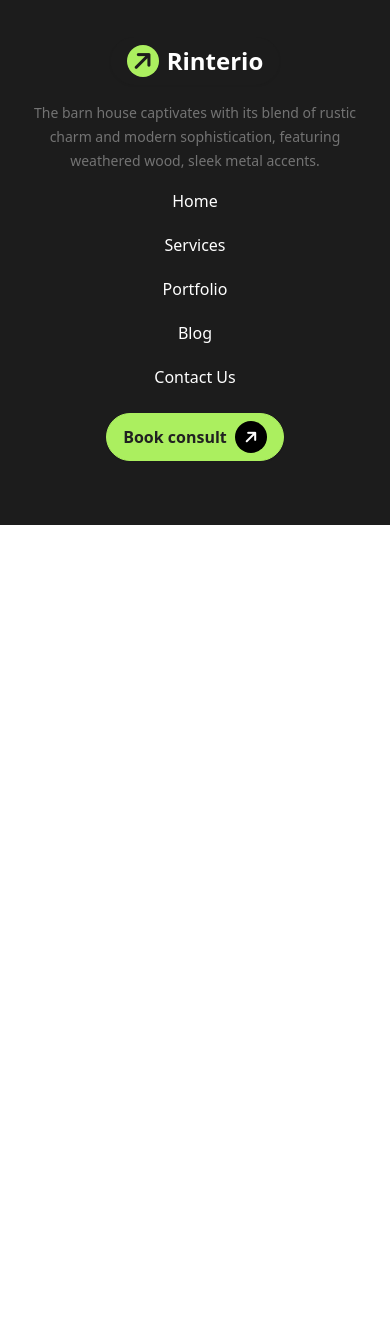
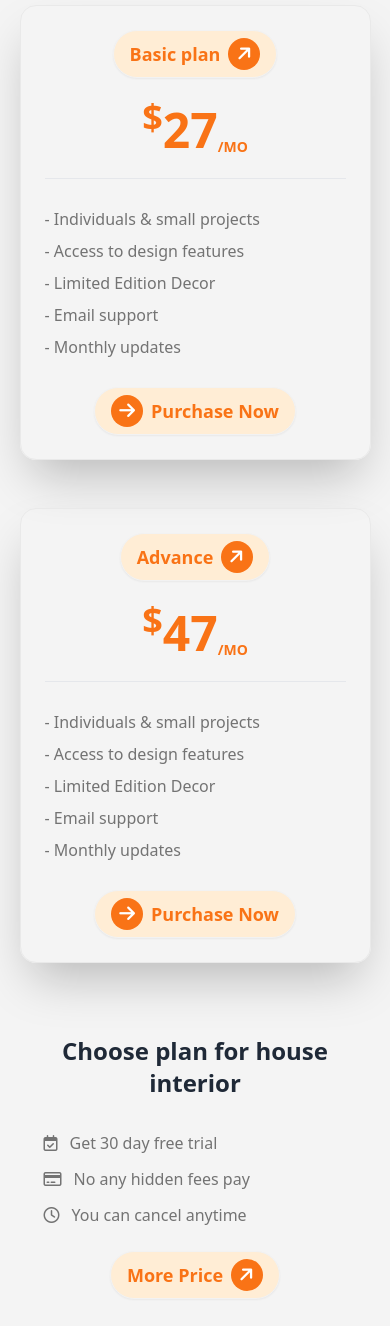
Before and after one commit to Ai-codemaster/Assignment-3, a plain HTML site: page index.html in a window 390 px wide. Shown: the part 7900-9226 px from the top of the page. Before the commit the page ends 8425 px from the top, so only its background shows below. Drawn offline with nearby package versions, Linux system fonts and the light colour scheme.

Commit message:
complete Choose plan for house interior extra section for chellange part and responsive for mobile, tablet and Others device

```diff
--- a/index.html
+++ b/index.html
@@ -696,13 +696,95 @@
 
       <!-- Choose plan for house interior -->
 
-      <section></section>
+      <section>
+        <div class="container mx-auto px-[5%] py-8 sm:py-12 sm:relative">
+          <div class="grid grid-cols-1 sm:grid-cols-2 lg:grid-cols-3 gap-12 sm:gap-8">
+
+            <!-- div-1 -->
+
+            <div class="p-6 border border-[--btn-border] rounded-2xl shadow-2xl text-center">
+              <h3 class="btn bg-orange-100 font-bold text-lg rounded-full text-orange-500 mb-7">Basic plan
+                <span
+                class="w-8 h-8 rounded-full bg-orange-500 flex items-center justify-center"
+                ><i
+                  class="fa-solid fa-arrow-right hover:rotate-[315deg] ease-out duration-[.5s] -rotate-45 text-white"
+                ></i
+              ></span></h3>
+              <h2 class="text-orange-500 font-bold text-5xl mb-6"><sup>$</sup>27<sub class="text-sm">/MO</sub></h2>
+              <hr class="bg-[--btn-border] mb-6">
+              <ul class="text-left leading-8 font-medium text-[--text-light] mb-6">
+                <li>- Individuals & small projects</li>
+                <li>- Access to design features</li>
+                <li>- Limited Edition Decor</li>
+                <li>- Email support</li>
+                <li>- Monthly updates</li>
+              </ul>
+              <button class="btn bg-orange-100 rounded-full text-lg font-bold text-orange-500">
+                <span
+                class="w-8 h-8 rounded-full bg-orange-500 flex items-center justify-center"
+                ><i
+                  class="fa-solid fa-arrow-right hover:rotate-[360deg] ease-out duration-[.5s] text-white"
+                ></i
+              ></span> Purchase Now</button>
+            </div>
+
+            <!-- div-2 -->
+
+            <div class="p-6 border border-[--btn-border] rounded-2xl shadow-2xl text-center">
+              <h3 class="btn bg-orange-100 font-bold text-lg rounded-full text-orange-500 mb-7">Advance
+                <span
+                class="w-8 h-8 rounded-full bg-orange-500 flex items-center justify-center"
+                ><i
+                  class="fa-solid fa-arrow-right hover:rotate-[315deg] ease-out duration-[.5s] -rotate-45 text-white"
+                ></i
+              ></span></h3>
+              <h2 class="text-orange-500 font-bold text-5xl mb-6"><sup>$</sup>47<sub class="text-sm">/MO</sub></h2>
+              <hr class="bg-[--btn-border] mb-6">
+              <ul class="text-left leading-8 font-medium text-[--text-light] mb-6">
+                <li>- Individuals & small projects</li>
+                <li>- Access to design features</li>
+                <li>- Limited Edition Decor</li>
+                <li>- Email support</li>
+                <li>- Monthly updates</li>
+              </ul>
+              <button class="btn bg-orange-100 rounded-full text-lg font-bold text-orange-500">
+                <span
+                class="w-8 h-8 rounded-full bg-orange-500 flex items-center justify-center"
+                ><i
+                  class="fa-solid fa-arrow-right hover:rotate-[360deg] ease-out duration-[.5s] text-white"
+                ></i
+              ></span> Purchase Now</button>
+            </div>
+
+            <!-- div-3 -->
+
+            <div class="p-6 text-center sm:col-span-2 lg:col-span-1">
+              <h1 class="text-[text-primary] text-2xl sm:text-3xl font-extrabold mb-8">Choose plan for house interior</h1>
+              <span class="block text-left sm:pl-12 lg:pl-4 font-medium text-[--text-light] text-base mb-3"><i class="pr-3 fa-regular fa-calendar-check"></i>Get 30 day free trial</span>
+              <span class="block text-left sm:pl-12 lg:pl-4 font-medium text-[--text-light] text-base mb-3"><i class="pr-3 fa-regular fa-credit-card"></i>No any hidden fees pay</span>
+              <span class="block text-left sm:pl-12 lg:pl-4 font-medium text-[--text-light] text-base mb-6"><i class="pr-3 fa-regular fa-clock"></i>You can cancel anytime</span>
+              <button class="btn bg-orange-100 text-orange-500 text-lg rounded-full font-bold">More Price
+                <span
+                class="w-8 h-8 rounded-full bg-orange-500 flex items-center justify-center"
+                ><i
+                  class="fa-solid fa-arrow-right hover:rotate-[315deg] ease-out duration-[.5s] -rotate-45 text-white"
+                ></i
+              ></span>
+              </button>
+            </div>
+          </div>
+
+          <!-- div-4 -->
+
+          <div class="hidden sm:block sm:absolute sm:right-0 sm:bottom-[5px]"><img class="w-[150px] h-[250px]" src="assets/decoration-11.png" alt=""></div>
+        </div>
+      </section>
     </main>
 
     <!-- Footer -->
 
     <footer class="bg-[--btn-text] px-8 py-16">
-      <div class="text-center">
+      <div class="text-center container mx-auto px-[5%]">
         <button
           class="btn rounded-full text-white text-2xl font-bold bg-[--btn-text] border-[--btn-text] mb-4"
         ><span
```
